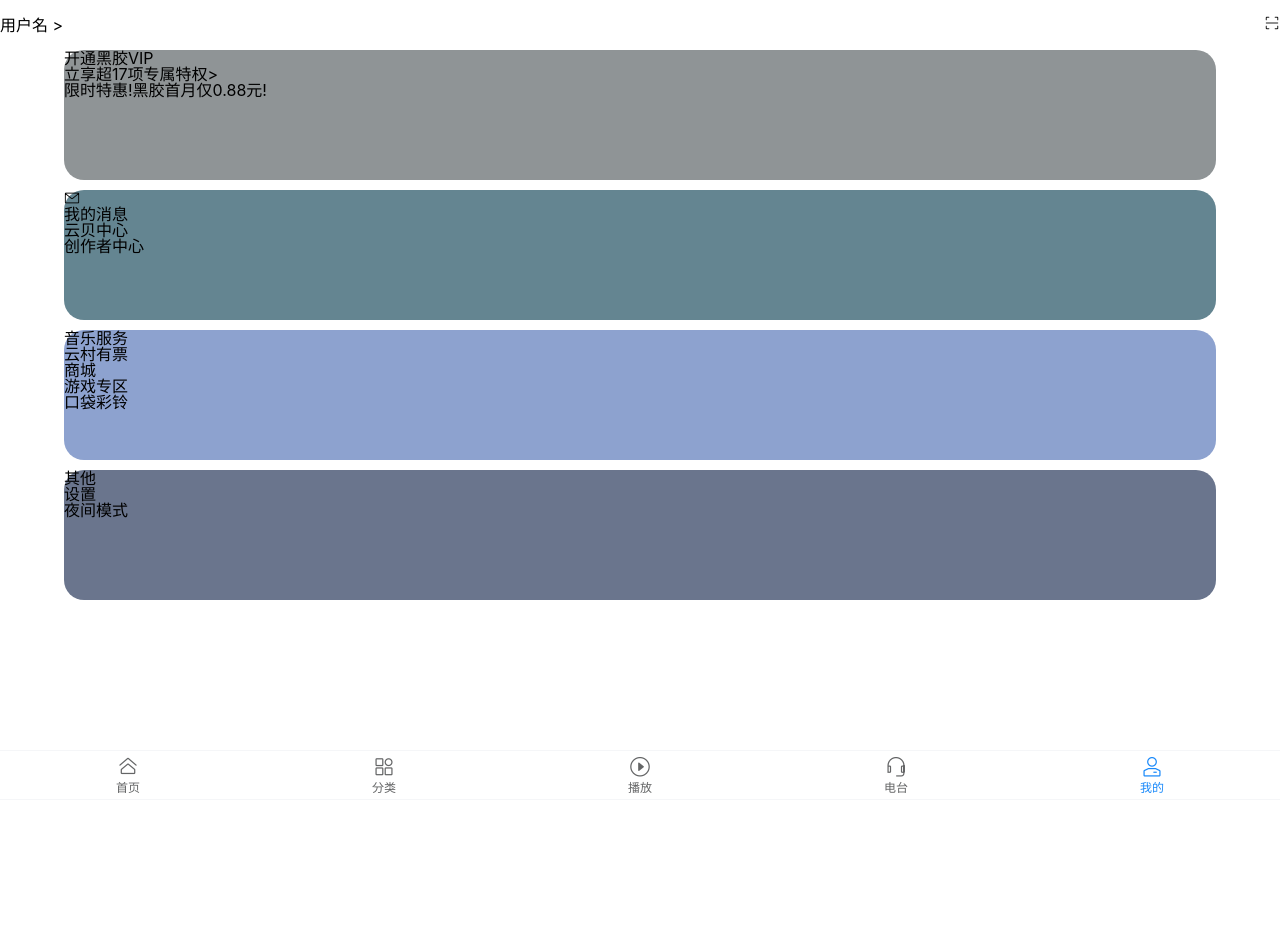
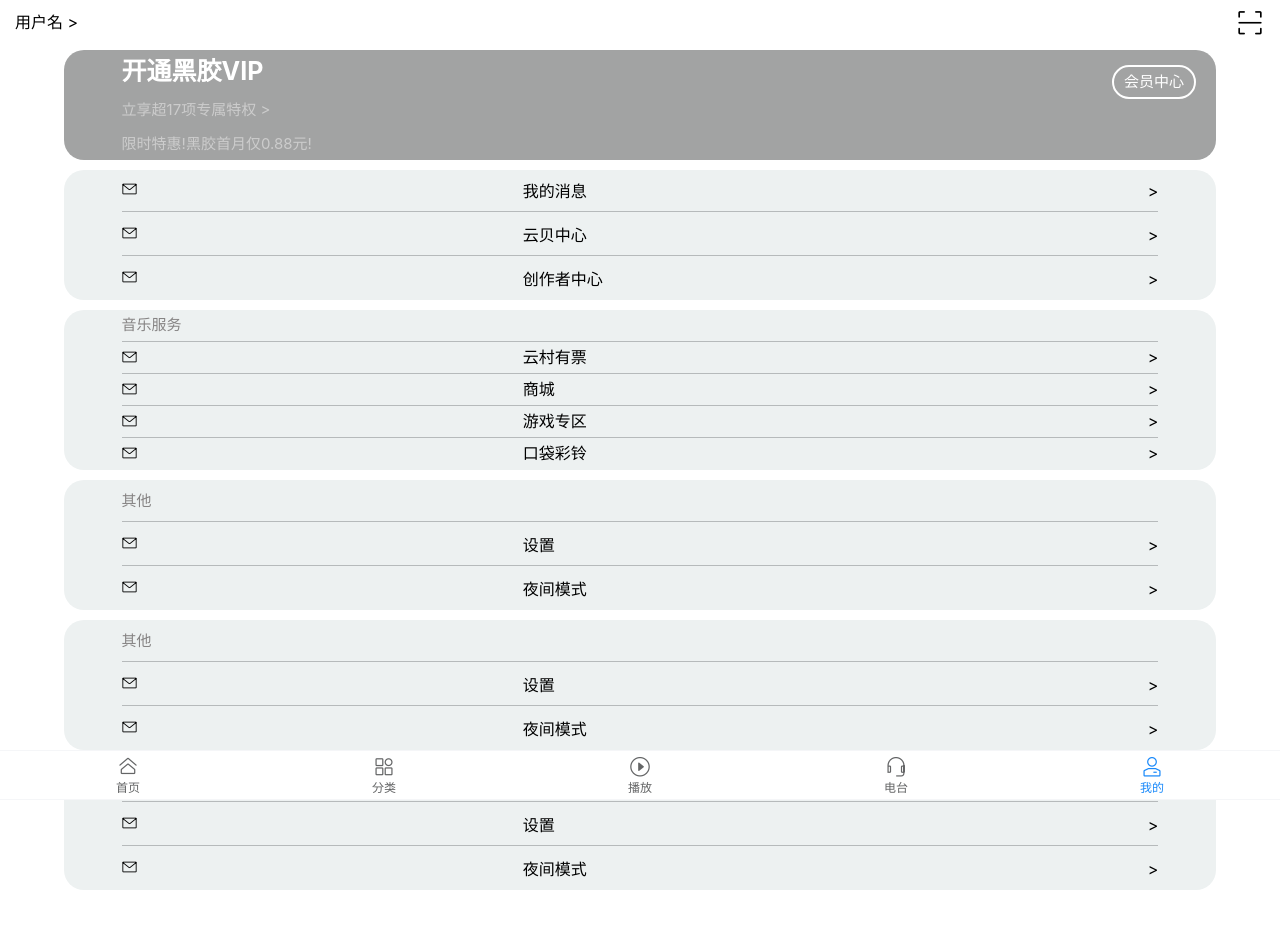
Before and after one commit to zhaozhaoyangyang/second, a Vue app: page /#/mine in a window 1280 px wide. Shown: the top 928 px of the page. Before the commit the page ends 800 px from the top, so only its background shows below. Built offline with nearby package versions, Linux system fonts and the light colour scheme.

Commit message:
开始登录

```diff
--- a/src/pages/login/index.vue
+++ b/src/pages/login/index.vue
@@ -18,10 +18,14 @@
         placeholder="密码"
         :rules="[{ required: true, message: '请填写密码' }]"
       />
-      <div style="margin: 16px; margin-top:210px">
+      <div style="margin: 16px; margin-top:390px;margin-left:28px">
         <van-button round block type="info" native-type="submit"
           >登录</van-button
         >
+      </div>
+      <div class="wangyi">
+        <img src="../../assets/7.jpg" alt="" />
+        <p>网易云音乐</p>
       </div>
     </van-form>
   </div>
@@ -81,24 +85,44 @@ export default {
   background: url(../../assets/音乐.jpg) no-repeat;
   background-size: 375px;
   height: 400px;
-  margin-top: 120px;
 }
 .van-uploader {
   position: absolute;
-  top: 230px;
+  top: 260px;
   left: 150px;
 }
 .van-cell {
-  top: 200px;
-  width: 215px;
+  top: 375px;
+  width: 260px;
   margin: 0 auto;
-  margin-top: 10px;
-  background: rgb(205, 230, 238);
-  border-radius: 6px;
+  background: white;
+  border-radius: 30px;
+  margin-bottom: 6px;
 }
 .van-button {
   width: 115px;
   font-size: 18px;
   margin: 0 auto;
+  background: #fa1951;
+  border: none;
+}
+.wangyi {
+  height: 50px;
+}
+.wangyi img {
+  width: 40px;
+  border-radius: 50px;
+  position: absolute;
+  top: 560px;
+  left: 110px;
+}
+.wangyi p {
+  width: 120px;
+  height: 30px;
+  line-height: 30px;
+  margin-left: 165px;
+  margin-top: 38px;
+  font-size: 22px;
+  color: white;
 }
 </style>
--- a/src/pages/mine/index.vue
+++ b/src/pages/mine/index.vue
@@ -4,28 +4,38 @@
       <p>用户名 ></p>
       <van-icon class="saoma" name="scan" color="black" />
     </div>
-    <div class="shang">
+    <div class="kaitong">
       <p>开通黑胶VIP</p>
-      <p>立享超17项专属特权></p>
+      <p>立享超17项专属特权 ></p>
       <p>限时特惠!黑胶首月仅0.88元!</p>
+      <div class="huiyuan"><span>会员中心</span></div>
     </div>
-    <div class="zhong">
-      <van-icon name="envelop-o" />
-      <p>我的消息</p>
-      <p>云贝中心</p>
-      <p>创作者中心</p>
+    <div class="xinxi">
+      <p><van-icon name="envelop-o" /><span>我的消息</span><span>></span></p>
+      <p><van-icon name="envelop-o" /><span>云贝中心</span><span>></span></p>
+      <p><van-icon name="envelop-o" /><span>创作者中心</span><span>></span></p>
     </div>
-    <div class="xia">
+    <div class="yinyue">
       <p>音乐服务</p>
-      <p>云村有票</p>
-      <p>商城</p>
-      <p>游戏专区</p>
-      <p>口袋彩铃</p>
+      <p><van-icon name="envelop-o" /><span>云村有票</span><span>></span></p>
+      <p><van-icon name="envelop-o" /><span>商城</span><span>></span></p>
+      <p><van-icon name="envelop-o" /><span>游戏专区</span><span>></span></p>
+      <p><van-icon name="envelop-o" /><span>口袋彩铃</span><span>></span></p>
     </div>
     <div class="qita">
       <p>其他</p>
-      <p>设置</p>
-      <p>夜间模式</p>
+      <p><van-icon name="envelop-o" /><span>设置</span><span>></span></p>
+      <p><van-icon name="envelop-o" /><span>夜间模式</span><span>></span></p>
+    </div>
+    <div class="qita">
+      <p>其他</p>
+      <p><van-icon name="envelop-o" /><span>设置</span><span>></span></p>
+      <p><van-icon name="envelop-o" /><span>夜间模式</span><span>></span></p>
+    </div>
+    <div class="qita" style="margin-bottom: 50px;">
+      <p>其他</p>
+      <p><van-icon name="envelop-o" /><span>设置</span><span>></span></p>
+      <p><van-icon name="envelop-o" /><span>夜间模式</span><span>></span></p>
     </div>
   </div>
 </template>
@@ -49,49 +59,136 @@ export default {
 };
 </script>
 <style scoped>
-van-icon {
-  font-size: 15px;
+.mine {
+  overflow: hidden;
+}
+.xinxi p,
+.yinyue p,
+.qita p {
+  width: 90%;
+  margin: 0 auto;
+  border-bottom: solid 1px rgb(182, 186, 187);
+}
+.qita a {
+  margin-right: 50px;
 }
 .saoma {
-  margin-top: 15px;
+  margin-right: 15px;
+  font-size: 30px;
 }
 .top {
   display: flex;
   justify-content: space-between;
-  height: 50px;
-  line-height: 50px;
+  align-items: center;
+  width: 100%;
+  height: 45px;
+  line-height: 45px;
+  background: white;
+  position: fixed;
+  z-index: 1;
 }
-.shang {
+.top p {
+  margin-left: 15px;
+  background: white;
+}
+.kaitong {
   width: 90%;
-  height: 130px;
-  background: rgb(143, 148, 150);
+  height: 110px;
+  background: rgb(162, 163, 163);
   margin: 0 auto;
-  border-radius: 20px;
-}
-.zhong {
-  width: 90%;
-  height: 130px;
-  background: rgb(100, 133, 145);
-  margin: 0 auto;
-  margin-top: 10px;
+  margin-top: 50px;
   border-radius: 20px;
   display: flex;
   flex-direction: column;
+  justify-content: space-around;
+  position: relative;
 }
-.xia {
+.kaitong p {
+  width: 90%;
+  margin: 0 auto;
+}
+.kaitong p:nth-child(1) {
+  font-size: 25px;
+  color: white;
+  font-weight: bolder;
+}
+.kaitong p:nth-child(2),
+.kaitong p:nth-child(3) {
+  color: #ccc;
+  font-size: 15px;
+}
+.huiyuan {
+  width: 80px;
+  height: 30px;
+  border: solid 2px white;
+  border-radius: 20px;
+  text-align: center;
+  line-height: 30px;
+  font-size: 15px;
+  color: white;
+  position: absolute;
+  top: 15px;
+  right: 20px;
+}
+.yinyue {
+  height: 200px;
+}
+.xinxi,
+.qita {
   width: 90%;
   height: 130px;
-  background: rgb(141, 162, 207);
+  background: rgb(237, 241, 241);
   margin: 0 auto;
   margin-top: 10px;
   border-radius: 20px;
 }
-.qita {
+.yinyue {
   width: 90%;
-  height: 130px;
-  background: rgb(106, 117, 141);
+  height: 160px;
+  background: rgb(237, 241, 241);
   margin: 0 auto;
   margin-top: 10px;
   border-radius: 20px;
 }
+.yinyue p:nth-child(1),
+.qita p:nth-child(1) {
+  color: rgb(134, 132, 132);
+  font-size: 15px;
+}
+.xinxi,
+.yinyue,
+.qita {
+  display: flex;
+  flex-direction: column;
+  justify-content: space-around;
+}
+.xinxi p,
+.yinyue p,
+.qita p {
+  display: flex;
+  justify-content: space-between;
+}
+.xinxi p span:nth-child(2),
+.yinyue p span:nth-child(2),
+.qita p span:nth-child(2) {
+  width: 100px;
+  margin-right: 140px;
+}
+.xinxi p,
+.qita p {
+  height: 30px;
+  line-height: 20px;
+  margin-top: 10px;
+}
+.xinxi p:nth-child(3),
+.qita p:nth-child(3) {
+  border-bottom: none;
+}
+.yinyue p {
+  height: 24px;
+  margin-top: 6px;
+}
+.yinyue p:nth-child(5) {
+  border-bottom: none;
+}
 </style>
```
Also changed, not shown: src/assets/7.jpg (added), 1 other file (tests, documents, lock files or other folders).
